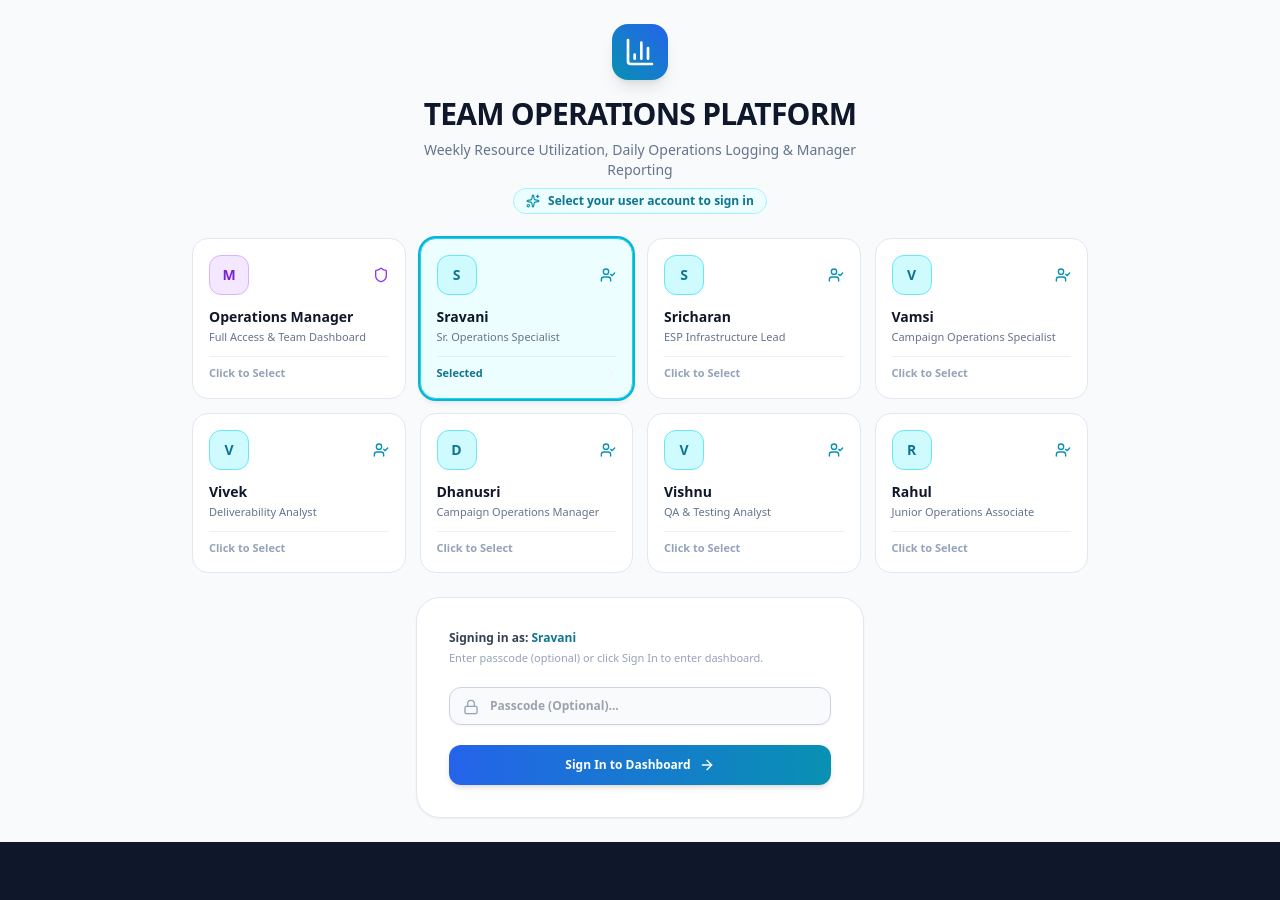
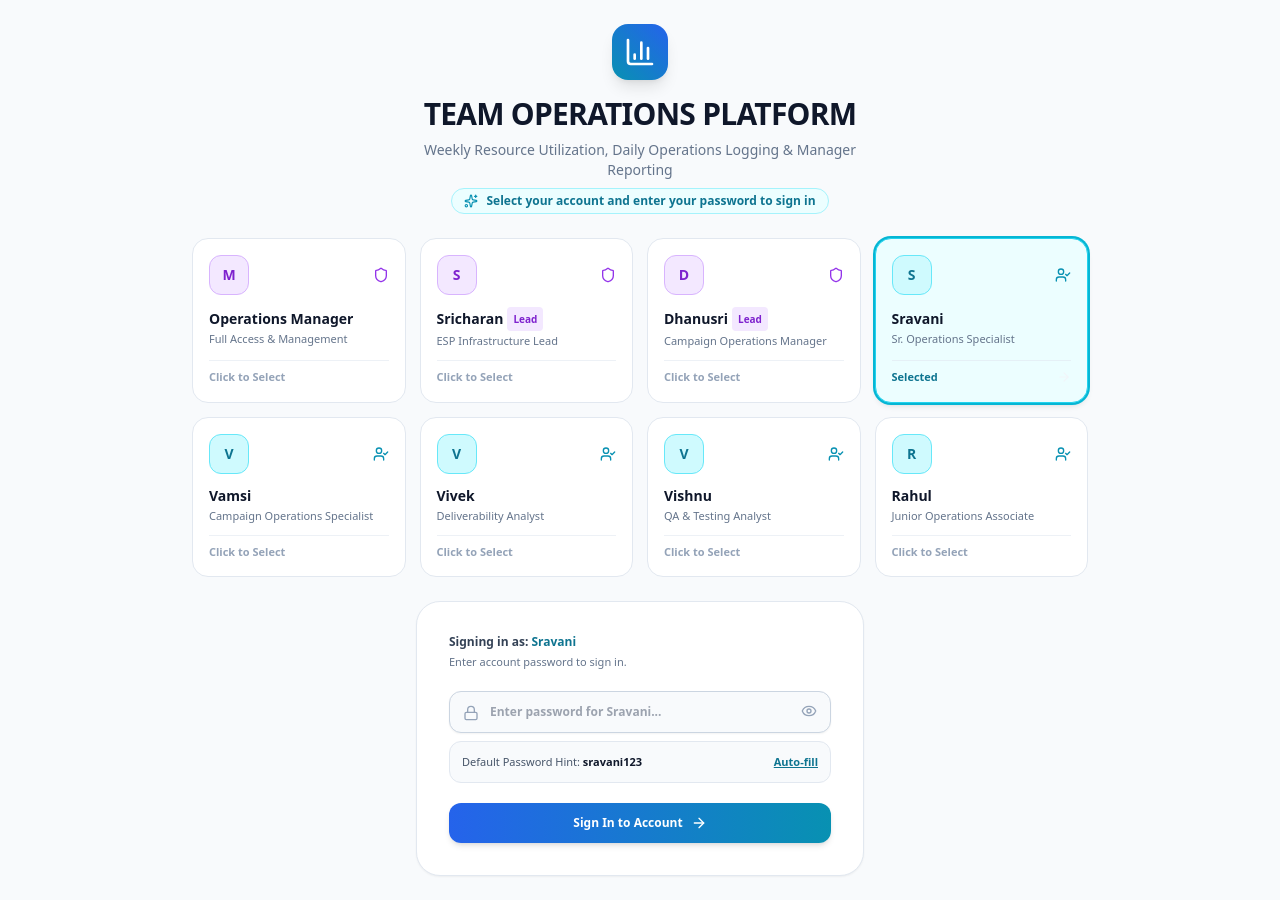
Before and after one commit to sravani00/TEAM-OPERATIONS-WEEKLY-UTILIZATION, a React (Vite) app: page / in a window 1280 px wide. Before the commit the page ends 842 px from the top, so only its background shows below. Built offline with nearby package versions, Linux system fonts and the light colour scheme.

Commit message:
Add password authentication per resource, lock ESP layout for regular users, and restrict Comparison tab to Managers/Leads

```diff
--- a/src/App.tsx
+++ b/src/App.tsx
@@ -389,6 +389,7 @@ export const App: React.FC = () => {
                 key={`${currentWeek.id}-${currentUserRole}`}
                 currentWeek={currentWeek}
                 resourceName={roleNameMap[currentUserRole]}
+                currentRole={currentUserRole}
                 onSaveReport={handleSaveWeek}
                 onSelectWeek={setSelectedWeekId}
                 allWeeks={weeks}
--- a/src/components/Header.tsx
+++ b/src/components/Header.tsx
@@ -58,13 +58,20 @@ export const Header: React.FC<HeaderProps> = ({
   onResetData,
   onClearAllData,
 }) => {
-  const tabs: { id: DashboardTab; label: string; icon: React.ReactNode }[] = [
+  const isManagerOrLead = currentUserRole === 'manager' || currentUserRole === 'sricharan' || currentUserRole === 'dhanusri';
+
+  const allTabs: { id: DashboardTab; label: string; icon: React.ReactNode }[] = [
     { id: 'dashboard', label: 'Dashboard', icon: <LayoutDashboard className="w-3.5 h-3.5" /> },
     { id: 'resources', label: 'Resources', icon: <Users className="w-3.5 h-3.5" /> },
     { id: 'reports', label: 'Weekly Reports', icon: <FileSpreadsheet className="w-3.5 h-3.5" /> },
     { id: 'comparison', label: 'Comparison', icon: <ArrowRightLeft className="w-3.5 h-3.5" /> },
     { id: 'final', label: 'Final Report', icon: <FileText className="w-3.5 h-3.5" /> },
   ];
+
+  const tabs = allTabs.filter((tab) => {
+    if (tab.id === 'comparison' && !isManagerOrLead) return false;
+    return true;
+  });
 
   return (
     <header className="bg-white border-b border-slate-200 sticky top-0 z-30 shadow-sm no-print">
--- a/src/components/LoginPage.tsx
+++ b/src/components/LoginPage.tsx
@@ -1,30 +1,53 @@
 import React, { useState } from 'react';
 import type { UserRole } from '../types';
-import { Shield, UserCheck, BarChart3, Sparkles, Lock, ArrowRight } from 'lucide-react';
+import { Shield, UserCheck, BarChart3, Sparkles, Lock, ArrowRight, AlertCircle, Eye, EyeOff } from 'lucide-react';
 
 interface LoginPageProps {
   onLogin: (role: UserRole) => void;
 }
 
+const USER_PASSWORDS: Record<UserRole, string> = {
+  manager: 'manager123',
+  sravani: 'sravani123',
+  sricharan: 'sricharan123',
+  vamsi: 'vamsi123',
+  vivek: 'vivek123',
+  dhanusri: 'dhanusri123',
+  vishnu: 'vishnu123',
+  rahul: 'rahul123',
+};
+
 export const LoginPage: React.FC<LoginPageProps> = ({ onLogin }) => {
   const [selectedRole, setSelectedRole] = useState<UserRole>('sravani');
   const [passcode, setPasscode] = useState<string>('');
+  const [errorMsg, setErrorMsg] = useState<string>('');
+  const [showPassword, setShowPassword] = useState<boolean>(false);
 
-  const accounts: { id: UserRole; name: string; title: string; avatar: string; isManager?: boolean }[] = [
-    { id: 'manager', name: 'Operations Manager', title: 'Full Access & Team Dashboard', avatar: 'M', isManager: true },
+  const accounts: { id: UserRole; name: string; title: string; avatar: string; isManager?: boolean; isLead?: boolean }[] = [
+    { id: 'manager', name: 'Operations Manager', title: 'Full Access & Management', avatar: 'M', isManager: true },
+    { id: 'sricharan', name: 'Sricharan', title: 'ESP Infrastructure Lead', avatar: 'S', isLead: true },
+    { id: 'dhanusri', name: 'Dhanusri', title: 'Campaign Operations Manager', avatar: 'D', isLead: true },
     { id: 'sravani', name: 'Sravani', title: 'Sr. Operations Specialist', avatar: 'S' },
-    { id: 'sricharan', name: 'Sricharan', title: 'ESP Infrastructure Lead', avatar: 'S' },
     { id: 'vamsi', name: 'Vamsi', title: 'Campaign Operations Specialist', avatar: 'V' },
     { id: 'vivek', name: 'Vivek', title: 'Deliverability Analyst', avatar: 'V' },
-    { id: 'dhanusri', name: 'Dhanusri', title: 'Campaign Operations Manager', avatar: 'D' },
     { id: 'vishnu', name: 'Vishnu', title: 'QA & Testing Analyst', avatar: 'V' },
     { id: 'rahul', name: 'Rahul', title: 'Junior Operations Associate', avatar: 'R' },
   ];
 
   const handleFormSubmit = (e: React.FormEvent) => {
     e.preventDefault();
+    setErrorMsg('');
+
+    const expectedPassword = USER_PASSWORDS[selectedRole];
+    if (!passcode || passcode.trim() !== expectedPassword) {
+      setErrorMsg(`Invalid password for ${accounts.find((a) => a.id === selectedRole)?.name}. Please check passcode.`);
+      return;
+    }
+
     onLogin(selectedRole);
   };
+
+  const selectedAccount = accounts.find((a) => a.id === selectedRole) || accounts[0];
 
   return (
     <div className="min-h-screen bg-slate-50 flex flex-col justify-center items-center p-4 sm:p-6 font-sans">
@@ -44,7 +67,7 @@ export const LoginPage: React.FC<LoginPageProps> = ({ onLogin }) => {
           </p>
           <div className="inline-flex items-center space-x-1 px-3 py-1 bg-cyan-50 border border-cyan-200 rounded-full text-xs font-bold text-cyan-700 mt-2">
             <Sparkles className="w-3.5 h-3.5 mr-1 text-cyan-600" />
-            <span>Select your user account to sign in</span>
+            <span>Select your account and enter your password to sign in</span>
           </div>
         </div>
 
@@ -55,10 +78,14 @@ export const LoginPage: React.FC<LoginPageProps> = ({ onLogin }) => {
             return (
               <div
                 key={acc.id}
-                onClick={() => setSelectedRole(acc.id)}
+                onClick={() => {
+                  setSelectedRole(acc.id);
+                  setErrorMsg('');
+                  setPasscode('');
+                }}
                 className={`p-4 rounded-2xl border transition-all cursor-pointer flex flex-col justify-between space-y-3 ${
                   isSelected
-                    ? acc.isManager
+                    ? acc.isManager || acc.isLead
                       ? 'bg-purple-50 border-purple-400 ring-2 ring-purple-500 shadow-md'
                       : 'bg-cyan-50 border-cyan-400 ring-2 ring-cyan-500 shadow-md'
                     : 'bg-white border-slate-200 hover:border-slate-300 hover:shadow-sm'
@@ -66,13 +93,13 @@ export const LoginPage: React.FC<LoginPageProps> = ({ onLogin }) => {
               >
                 <div className="flex items-center justify-between">
                   <div className={`w-10 h-10 rounded-xl flex items-center justify-center font-black text-sm border ${
-                    acc.isManager
+                    acc.isManager || acc.isLead
                       ? 'bg-purple-100 text-purple-700 border-purple-300'
                       : 'bg-cyan-100 text-cyan-700 border-cyan-300'
                   }`}>
                     {acc.avatar}
                   </div>
-                  {acc.isManager ? (
+                  {acc.isManager || acc.isLead ? (
                     <Shield className="w-4 h-4 text-purple-600" />
                   ) : (
                     <UserCheck className="w-4 h-4 text-cyan-600" />
@@ -80,12 +107,15 @@ export const LoginPage: React.FC<LoginPageProps> = ({ onLogin }) => {
                 </div>
 
                 <div>
-                  <h3 className="font-extrabold text-slate-900 text-sm">{acc.name}</h3>
+                  <h3 className="font-extrabold text-slate-900 text-sm flex items-center gap-1">
+                    <span>{acc.name}</span>
+                    {acc.isLead && <span className="text-[10px] bg-purple-100 text-purple-700 font-bold px-1.5 py-0.5 rounded">Lead</span>}
+                  </h3>
                   <p className="text-[11px] text-slate-500 font-medium leading-snug mt-0.5">{acc.title}</p>
                 </div>
 
                 <div className="pt-2 border-t border-slate-200/60 flex items-center justify-between text-[11px] font-bold">
-                  <span className={isSelected ? (acc.isManager ? 'text-purple-700' : 'text-cyan-700') : 'text-slate-400'}>
+                  <span className={isSelected ? (acc.isManager || acc.isLead ? 'text-purple-700' : 'text-cyan-700') : 'text-slate-400'}>
                     {isSelected ? 'Selected' : 'Click to Select'}
                   </span>
                   {isSelected && <ArrowRight className="w-3.5 h-3.5" />}
@@ -95,31 +125,60 @@ export const LoginPage: React.FC<LoginPageProps> = ({ onLogin }) => {
           })}
         </div>
 
-        {/* Login Action Card */}
+        {/* Login Form Container */}
         <form onSubmit={handleFormSubmit} className="bg-white border border-slate-200 rounded-3xl p-6 sm:p-8 shadow-sm space-y-5 max-w-md mx-auto">
+
           <div className="space-y-1">
             <label className="text-xs font-extrabold text-slate-700 block">
-              Signing in as: <span className="text-cyan-700 font-black">{accounts.find((a) => a.id === selectedRole)?.name}</span>
+              Signing in as: <span className="text-cyan-700 font-black">{selectedAccount.name}</span>
             </label>
-            <p className="text-[11px] text-slate-400 font-medium">Enter passcode (optional) or click Sign In to enter dashboard.</p>
+            <p className="text-[11px] text-slate-500 font-medium">Enter account password to sign in.</p>
           </div>
 
-          <div className="relative">
-            <Lock className="w-4 h-4 text-slate-400 absolute left-3.5 top-3 pointer-events-none" />
-            <input
-              type="password"
-              value={passcode}
-              onChange={(e) => setPasscode(e.target.value)}
-              placeholder="Passcode (Optional)..."
-              className="w-full bg-slate-50 text-slate-900 font-bold text-xs pl-10 pr-4 py-2.5 rounded-xl border border-slate-300 focus:outline-none focus:ring-2 focus:ring-cyan-500 shadow-sm"
-            />
+          {errorMsg && (
+            <div className="p-3 bg-rose-50 border border-rose-200 rounded-xl text-rose-700 text-xs font-bold flex items-center space-x-2">
+              <AlertCircle className="w-4 h-4 shrink-0 text-rose-600" />
+              <span>{errorMsg}</span>
+            </div>
+          )}
+
+          <div className="space-y-2">
+            <div className="relative">
+              <Lock className="w-4 h-4 text-slate-400 absolute left-3.5 top-3.5 pointer-events-none" />
+              <input
+                type={showPassword ? 'text' : 'password'}
+                value={passcode}
+                onChange={(e) => setPasscode(e.target.value)}
+                placeholder={`Enter password for ${selectedAccount.name}...`}
+                className="w-full bg-slate-50 text-slate-900 font-bold text-xs pl-10 pr-10 py-3 rounded-xl border border-slate-300 focus:outline-none focus:ring-2 focus:ring-cyan-500 shadow-sm"
+              />
+              <button
+                type="button"
+                onClick={() => setShowPassword(!showPassword)}
+                className="absolute right-3.5 top-3 text-slate-400 hover:text-slate-600"
+              >
+                {showPassword ? <EyeOff className="w-4 h-4" /> : <Eye className="w-4 h-4" />}
+              </button>
+            </div>
+
+            {/* Password Hint Toggle */}
+            <div className="p-3 bg-slate-50 border border-slate-200 rounded-xl text-[11px] text-slate-600 font-medium flex items-center justify-between">
+              <span>Default Password Hint: <strong className="text-slate-900 font-bold">{selectedRole}123</strong></span>
+              <button
+                type="button"
+                onClick={() => setPasscode(`${selectedRole}123`)}
+                className="text-cyan-700 hover:text-cyan-800 font-bold underline ml-2"
+              >
+                Auto-fill
+              </button>
+            </div>
           </div>
 
           <button
             type="submit"
             className="w-full py-3 bg-gradient-to-r from-blue-600 to-cyan-600 hover:from-blue-500 hover:to-cyan-500 text-white font-extrabold text-xs rounded-xl shadow-md flex items-center justify-center space-x-2 transition-all"
           >
-            <span>Sign In to Dashboard</span>
+            <span>Sign In to Account</span>
             <ArrowRight className="w-4 h-4" />
           </button>
         </form>
--- a/src/components/ResourceWeeklyReportForm.tsx
+++ b/src/components/ResourceWeeklyReportForm.tsx
@@ -1,5 +1,5 @@
 import React, { useState } from 'react';
-import type { WeekData, TeamMemberData, ESPBreakdownItem, DailyLogEntry } from '../types';
+import type { WeekData, TeamMemberData, ESPBreakdownItem, DailyLogEntry, UserRole } from '../types';
 import {
   Send,
   Save,
@@ -19,6 +19,7 @@ import {
 interface ResourceWeeklyReportFormProps {
   currentWeek: WeekData;
   resourceName: string;
+  currentRole?: UserRole;
   onSaveReport: (updatedWeek: WeekData) => void;
   onSelectWeek: (weekId: string) => void;
   allWeeks: WeekData[];
@@ -35,10 +36,13 @@ const defaultDailyTemplate: DailyLogEntry[] = [
 export const ResourceWeeklyReportForm: React.FC<ResourceWeeklyReportFormProps> = ({
   currentWeek,
   resourceName,
+  currentRole,
   onSaveReport,
   onSelectWeek,
   allWeeks,
 }) => {
+  const isManagerOrLead = currentRole === 'manager' || currentRole === 'sricharan' || currentRole === 'dhanusri';
+
   // Find current resource's data record in current week
   const memberRecord: TeamMemberData = currentWeek.teamData.find(
     (t) => t.name.toLowerCase() === resourceName.toLowerCase()
@@ -336,7 +340,8 @@ export const ResourceWeeklyReportForm: React.FC<ResourceWeeklyReportFormProps> =
               <Server className="w-4 h-4 text-cyan-600" />
               <h3>ESP-wise Campaign Utilization</h3>
             </div>
-            {!isLocked && (
+            {/* Show Add ESP button ONLY for Managers and Team Leads */}
+            {!isLocked && isManagerOrLead && (
               <button
                 type="button"
                 onClick={handleAddESP}
@@ -355,7 +360,8 @@ export const ResourceWeeklyReportForm: React.FC<ResourceWeeklyReportFormProps> =
                   <th className="py-3 px-4">ESP Platform</th>
                   <th className="py-3 px-4 text-right">Campaigns Completed</th>
                   <th className="py-3 px-4 text-right">Utilization % (Auto)</th>
-                  {!isLocked && <th className="py-3 px-4 text-center">Action</th>}
+                  {/* Show Action Column ONLY for Managers and Team Leads */}
+                  {!isLocked && isManagerOrLead && <th className="py-3 px-4 text-center">Action</th>}
                 </tr>
               </thead>
               <tbody className="divide-y divide-slate-200 bg-white">
@@ -363,8 +369,8 @@ export const ResourceWeeklyReportForm: React.FC<ResourceWeeklyReportFormProps> =
                   const calculatedUtil = item.utilization || Math.min(100, Math.round((dailyUtilization * (0.96 + (item.campaigns % 5) * 0.01)) * 10) / 10);
                   return (
                     <tr key={item.id} className="hover:bg-slate-50/80">
-                      <td className="py-2.5 px-4">
-                        {isLocked ? (
+                      <td className="py-2.5 px-4 font-bold text-slate-900">
+                        {isLocked || !isManagerOrLead ? (
                           <span className="font-bold text-slate-900">{item.esp}</span>
                         ) : (
                           <input
@@ -383,7 +389,7 @@ export const ResourceWeeklyReportForm: React.FC<ResourceWeeklyReportFormProps> =
                             type="number"
                             value={item.campaigns}
                             onChange={(e) => handleESPChange(item.id, 'campaigns', parseFloat(e.target.value) || 0)}
-                            className="bg-slate-50 text-emerald-700 font-extrabold px-3 py-1.5 rounded-lg border border-slate-300 w-24 text-right focus:outline-none focus:ring-1 focus:ring-cyan-500"
+                            className="bg-slate-50 text-emerald-700 font-extrabold px-3 py-1.5 rounded-lg border border-slate-300 w-24 text-right focus:outline-none focus:ring-1 focus:ring-cyan-500 shadow-sm"
                           />
                         )}
                       </td>
@@ -392,7 +398,8 @@ export const ResourceWeeklyReportForm: React.FC<ResourceWeeklyReportFormProps> =
                           {calculatedUtil}%
                         </span>
                       </td>
-                      {!isLocked && (
+                      {/* Show Delete Action Trashcan ONLY for Managers and Team Leads */}
+                      {!isLocked && isManagerOrLead && (
                         <td className="py-2.5 px-4 text-center">
                           <button
                             type="button"
@@ -412,7 +419,7 @@ export const ResourceWeeklyReportForm: React.FC<ResourceWeeklyReportFormProps> =
                   <td className="py-3 px-4">Total</td>
                   <td className="py-3 px-4 text-right text-emerald-700 font-black text-sm">{totalCampaigns}</td>
                   <td className="py-3 px-4 text-right text-blue-700 font-black text-sm">{overallUtilization}%</td>
-                  {!isLocked && <td className="py-3 px-4" />}
+                  {!isLocked && isManagerOrLead && <td className="py-3 px-4" />}
                 </tr>
               </tbody>
             </table>
```
